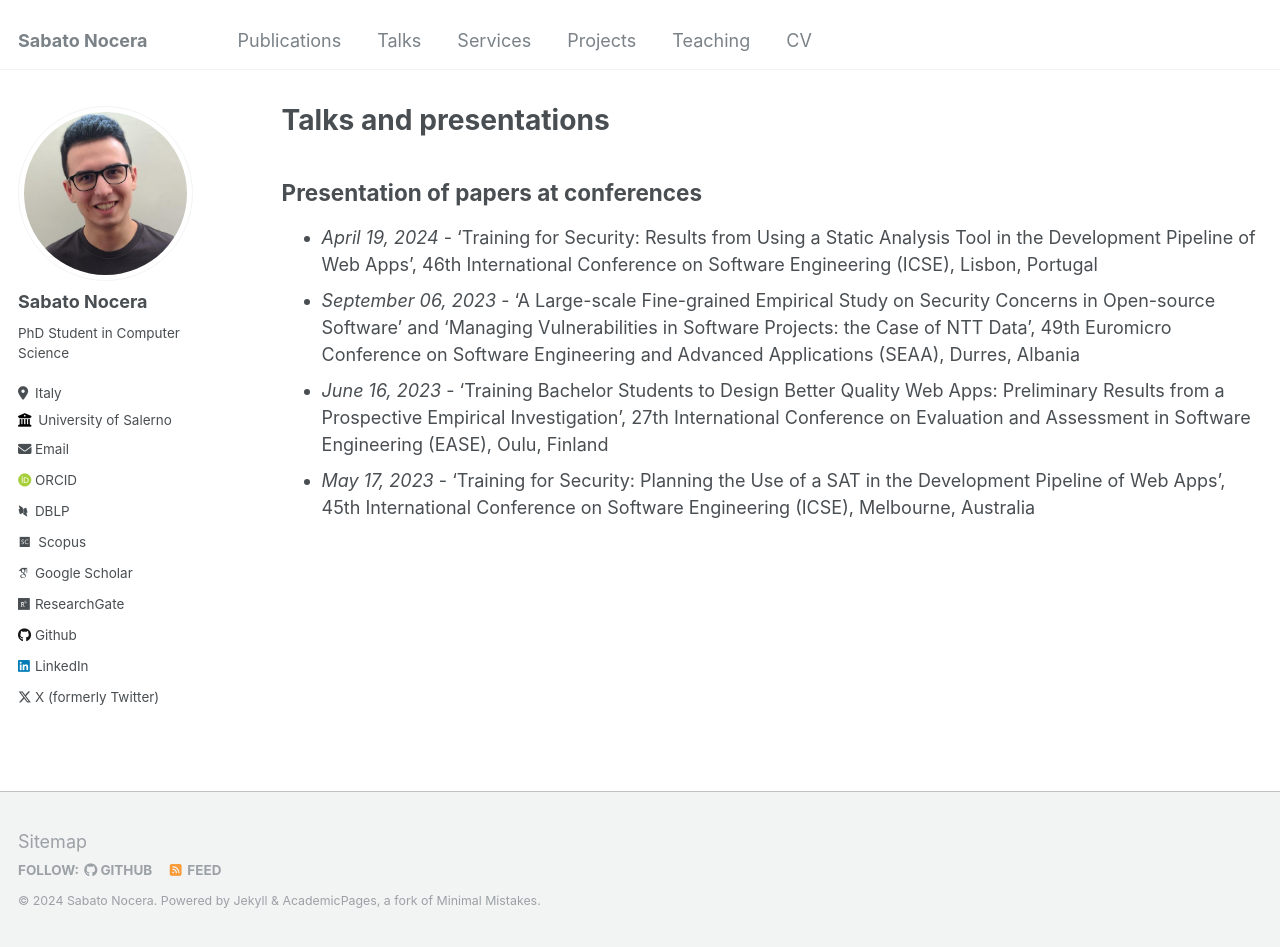
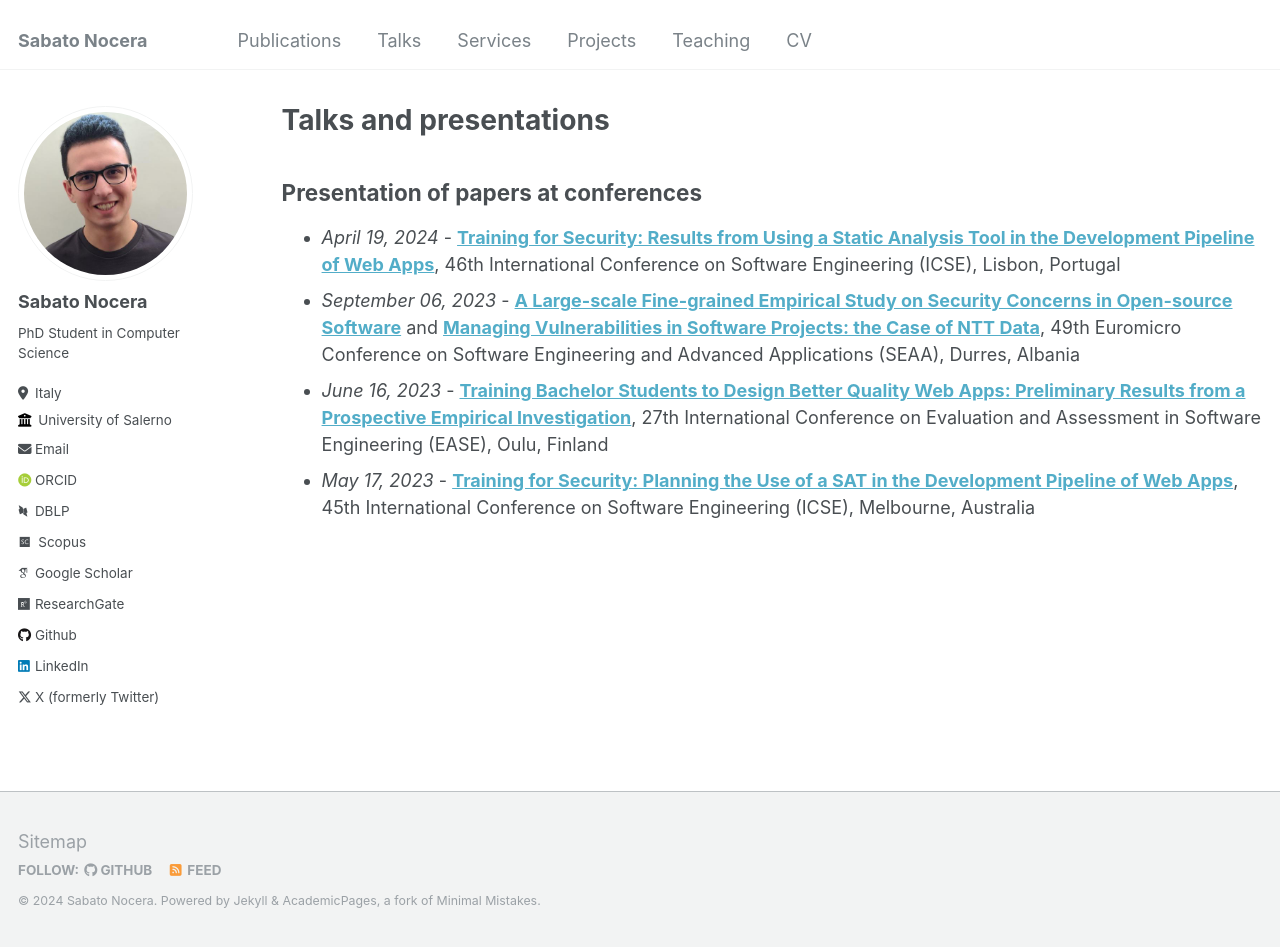
Before and after one commit to sabato-nocera/sabato-nocera.github.io, a Jekyll site: the page built from _pages/talks.html, in a window 1280 px wide and 947 px high. Built offline with Jekyll 4.4.1, drawn with Linux system fonts in a browser that asks for light colours; some web fonts are replaced.

Commit message:
Update talks.html

```diff
--- a/_pages/talks.html
+++ b/_pages/talks.html
@@ -19,15 +19,15 @@ author_profile: true
 
 <ul>
   <li>
-    <i>April 19, 2024</i> - ‘Training for Security: Results from Using a Static Analysis Tool in the Development Pipeline of Web Apps’, 46th International Conference on Software Engineering (ICSE), Lisbon, Portugal
+    <i>April 19, 2024</i> - <b><a href="https://doi.org/10.1145/3639474.3640073">Training for Security: Results from Using a Static Analysis Tool in the Development Pipeline of Web Apps</a></b>, 46th International Conference on Software Engineering (ICSE), Lisbon, Portugal
   </li>
   <li>
-    <i>September 06, 2023</i> - ‘A Large-scale Fine-grained Empirical Study on Security Concerns in Open-source Software’ and ‘Managing Vulnerabilities in Software Projects: the Case of NTT Data’, 49th Euromicro Conference on Software Engineering and Advanced Applications (SEAA), Durres, Albania
+    <i>September 06, 2023</i> - <b><a href="https://doi.org/10.1109/SEAA60479.2023.00069">A Large-scale Fine-grained Empirical Study on Security Concerns in Open-source Software</a></b> and <b><a href="https://doi.org/10.1109/SEAA60479.2023.00046">Managing Vulnerabilities in Software Projects: the Case of NTT Data</a></b>, 49th Euromicro Conference on Software Engineering and Advanced Applications (SEAA), Durres, Albania
   </li>
   <li>
-    <i>June 16, 2023</i> - ‘Training Bachelor Students to Design Better Quality Web Apps: Preliminary Results from a Prospective Empirical Investigation’, 27th International Conference on Evaluation and Assessment in Software Engineering (EASE), Oulu, Finland
+    <i>June 16, 2023</i> - <b><a href="https://doi.org/10.1145/3593434.3593957">Training Bachelor Students to Design Better Quality Web Apps: Preliminary Results from a Prospective Empirical Investigation</a></b>, 27th International Conference on Evaluation and Assessment in Software Engineering (EASE), Oulu, Finland
   </li>
   <li>
-    <i>May 17, 2023</i> - ‘Training for Security: Planning the Use of a SAT in the Development Pipeline of Web Apps’, 45th International Conference on Software Engineering (ICSE), Melbourne, Australia
+    <i>May 17, 2023</i> - <b><a href="https://doi.org/10.1109/ICSE-SEET58685.2023.00010">Training for Security: Planning the Use of a SAT in the Development Pipeline of Web Apps</a></b>, 45th International Conference on Software Engineering (ICSE), Melbourne, Australia
   </li>
 </ul>
```
